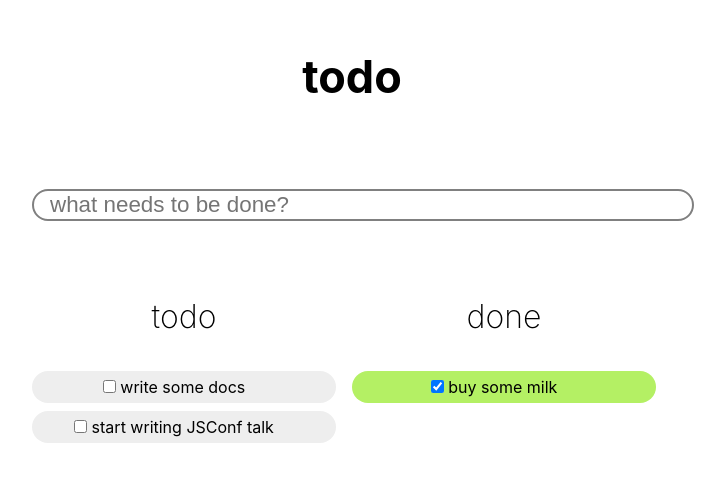
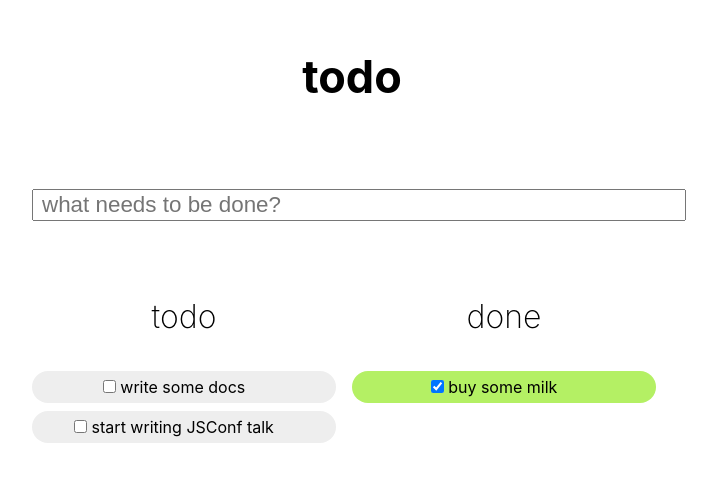
Before and after one commit to syoung5345/to-do, a Svelte app: page / in a window 1280 px wide. Shown: the part 178-660 px from the top of the page, without its empty margins (288-1013 px from the left). Built offline with nearby package versions, Linux system fonts and the light colour scheme; no server answers.

Commit message:
Update App.svelte

```diff
--- a/src/App.svelte
+++ b/src/App.svelte
@@ -91,23 +91,9 @@
 
 	input {
     margin: 0;
-    border: solid gray 2px;
-    border-radius: 1rem;
     font-size: 1em;
     color: gray;
-    padding-left: 1rem;
-  }
-
-  input:focus {
-    border-radius: none;
-    border: none;
-    box-shadow: none;
-  }
-
-  ::placeholder {
-    /* font-size: 1em;
-    color: gray;
-    padding-left: 1rem; */
+    padding-left: .5rem;
   }
 
 	.right label {
```
